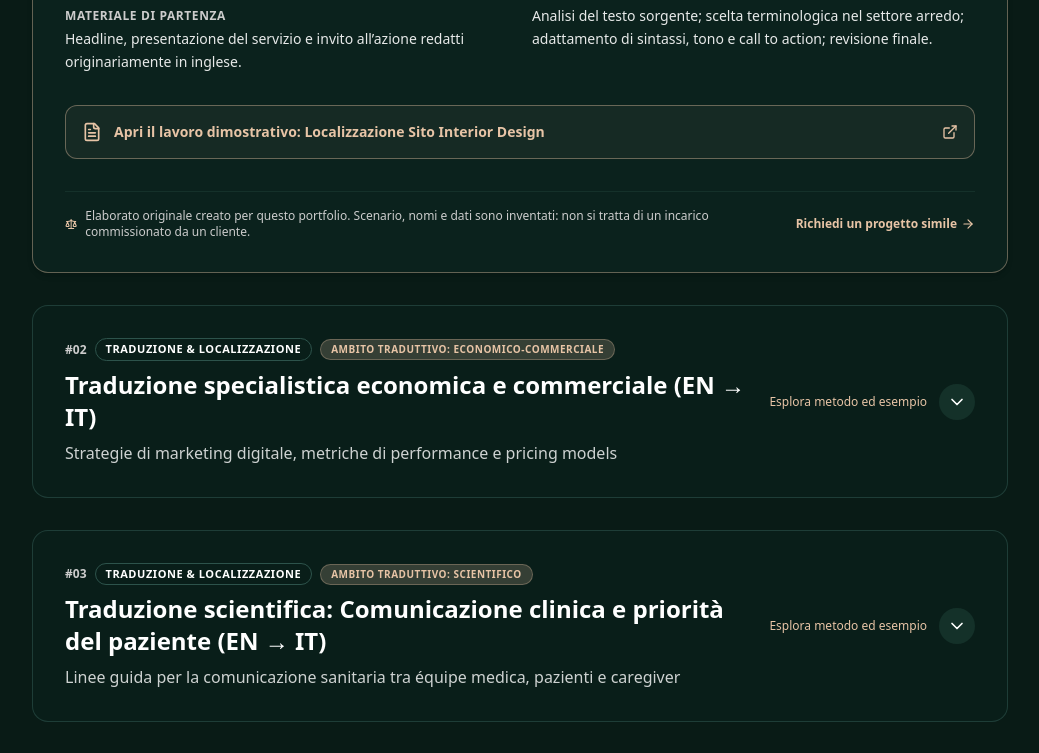
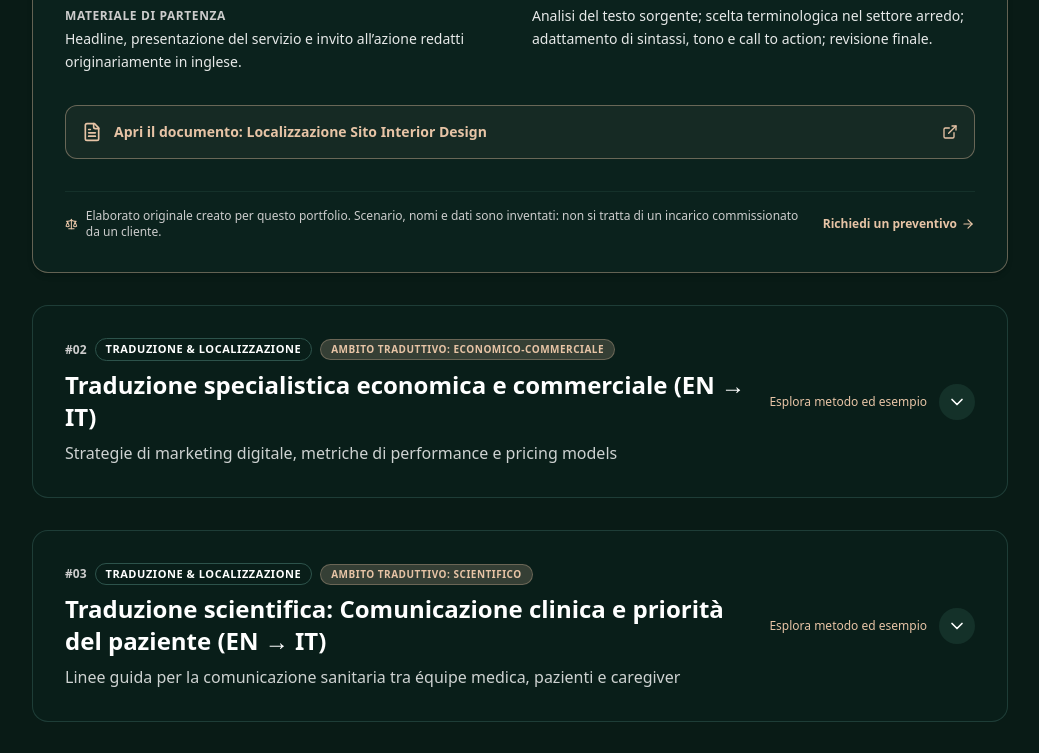
Before and after one commit to noemitomassetti/noemitomassetti-it, a React (Vite) app: page /it/esempi-di-lavoro in a window 1280 px wide. Shown: the part 4780-5533 px from the top of the page, without its empty margins (120-1159 px from the left). Built offline with nearby package versions, Linux system fonts and the light colour scheme; the HTML template or start-up script is replaced by a standard one.

Commit message:
Refine portfolio document labels and CTAs to natural editorial language in four languages

```diff
--- a/src/pages/Portfolio.tsx
+++ b/src/pages/Portfolio.tsx
@@ -728,11 +728,11 @@ export default function Portfolio() {
                         <div className="p-4 rounded-xl bg-secondary/40 border border-border/50">
                           <span className="text-xs font-bold uppercase tracking-wider text-primary block mb-1">
                             {lang === "it"
-                              ? "Risultato dimostrativo"
+                              ? "Elaborato finale"
                               : lang === "fr"
-                              ? "Livrable de démonstration"
+                              ? "Document final"
                               : lang === "es"
-                              ? "Entregable de muestra"
+                              ? "Documento final"
                               : "Sample Deliverable"}
                           </span>
                           <p className="text-foreground/90 leading-relaxed font-medium">
@@ -749,7 +749,7 @@ export default function Portfolio() {
                            className="flex items-center justify-between gap-3 p-4 rounded-xl border border-primary/40 bg-primary/5 hover:bg-primary/10 text-primary font-semibold text-sm">
                           <span className="flex items-center gap-3">
                             <FileText className="w-5 h-5 shrink-0" aria-hidden="true" />
-                            {lang === "it" ? "Apri il lavoro dimostrativo" : lang === "fr" ? "Consulter le document" : lang === "es" ? "Ver documento de muestra" : "Open the work sample"}: {doc.title[lang]}
+                            {lang === "it" ? "Apri il documento" : lang === "fr" ? "Consulter le document" : lang === "es" ? "Ver documento de muestra" : "Open the work sample"}: {doc.title[lang]}
                           </span>
                           <ExternalLink className="w-4 h-4 shrink-0" aria-hidden="true" />
                         </a>
@@ -767,12 +767,12 @@ export default function Portfolio() {
                         className="text-primary hover:underline font-semibold flex items-center gap-1 whitespace-nowrap"
                       >
                         {lang === "it"
-                          ? "Richiedi un progetto simile"
+                          ? "Richiedi un preventivo"
                           : lang === "fr"
-                          ? "Demander un projet similaire"
+                          ? "Demander un devis"
                           : lang === "es"
-                          ? "Solicitar un proyecto similar"
-                          : "Request a similar project"}
+                          ? "Solicitar un presupuesto"
+                          : "Request a quote"}
                         <ArrowRight className="w-3.5 h-3.5" />
                       </Link>
                     </div>
@@ -792,20 +792,20 @@ export default function Portfolio() {
               <div className="inline-flex items-center gap-2 px-3 py-1 rounded-full bg-primary/10 border border-primary/20 text-primary text-xs font-semibold uppercase tracking-wider mb-3">
                 <FileText className="w-3.5 h-3.5" />
                 {lang === "it"
-                  ? "Documenti di lavoro dimostrativi"
+                  ? "Documenti ed elaborati"
                   : lang === "fr"
-                  ? "Documents de démonstration"
+                  ? "Documents et exemples de travail"
                   : lang === "es"
                   ? "Muestras de trabajo"
                   : "Independent Work Samples"}
               </div>
               <h2 className="text-2xl sm:text-3xl font-bold tracking-tight text-foreground">
                 {lang === "it"
-                  ? `${PORTFOLIO_DOCUMENTS.length} documenti dimostrativi da esplorare`
+                  ? `${PORTFOLIO_DOCUMENTS.length} elaborati da consultare`
                   : lang === "fr"
                   ? `${PORTFOLIO_DOCUMENTS.length} documents professionnels à découvrir`
                   : lang === "es"
-                  ? `${PORTFOLIO_DOCUMENTS.length} documentos de muestra para explorar`
+                  ? `${PORTFOLIO_DOCUMENTS.length} documentos de trabajo para consultar`
                   : `${PORTFOLIO_DOCUMENTS.length} professional work samples to explore`}
               </h2>
               <p className="text-sm md:text-base text-muted-foreground mt-2 max-w-2xl">
```
